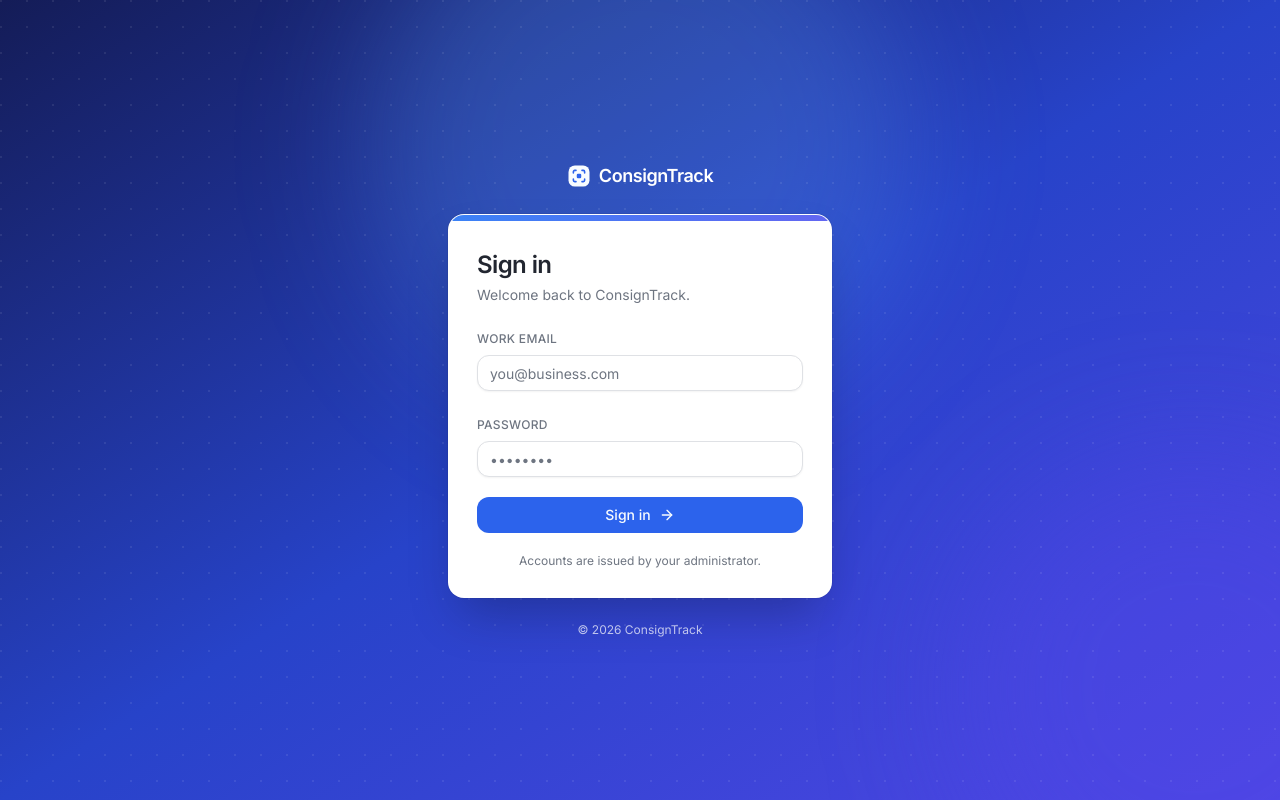
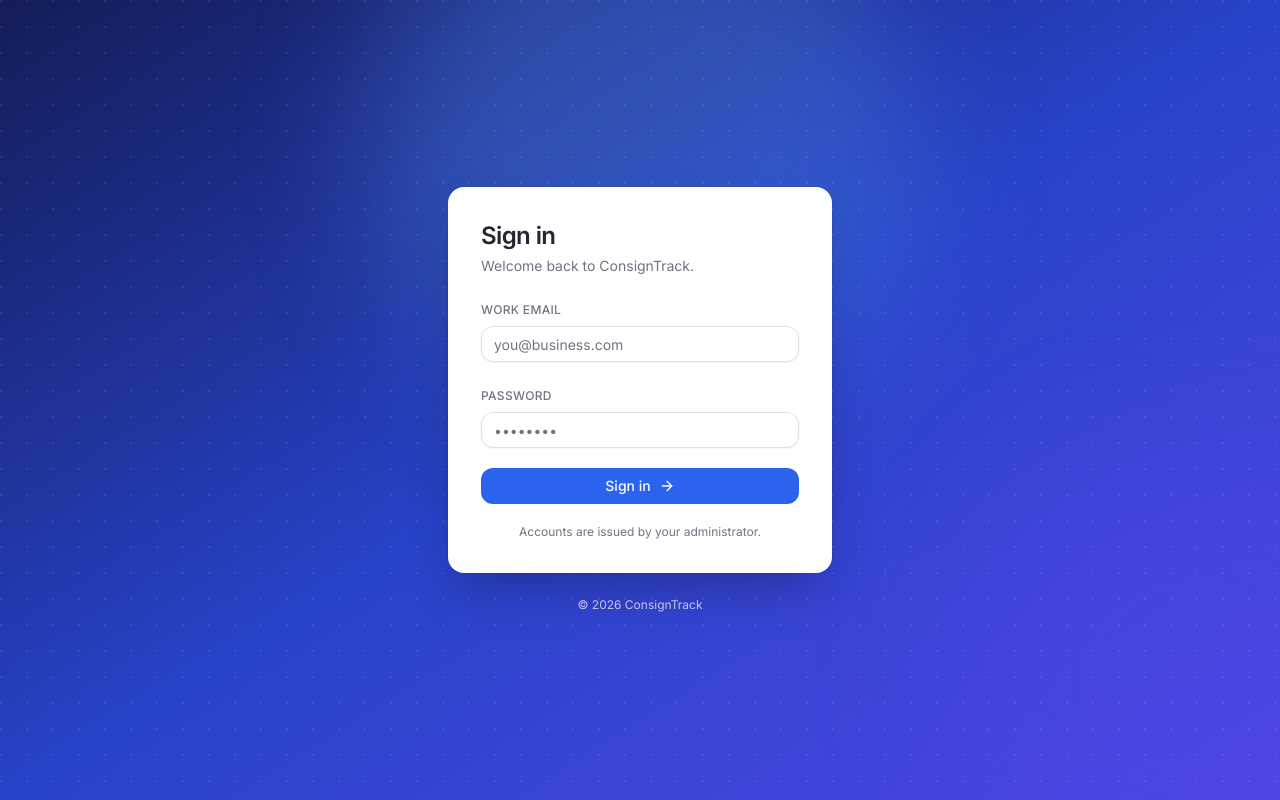
Before and after one commit to jaimevfb/consigntrack, a Next.js app: page /login in a window 1280 px wide. Built offline with nearby package versions, Linux system fonts and the light colour scheme.

Commit message:
chore(v2): sign-in — drop the top accent bar and the logo above the card

```diff
--- a/src/app/login/page.tsx
+++ b/src/app/login/page.tsx
@@ -7,7 +7,6 @@ import { createClient } from "@/lib/supabase/client";
 import { Button } from "@/components/ui/button";
 import { Input } from "@/components/ui/input";
 import { Label } from "@/components/ui/label";
-import { Wordmark } from "@/components/brand";
 
 export default function AuthPage() {
   return (
@@ -19,12 +18,8 @@ export default function AuthPage() {
       <div aria-hidden className="absolute inset-0 opacity-[0.08]" style={{ backgroundImage: "radial-gradient(circle at 1px 1px, #ffffff 1px, transparent 0)", backgroundSize: "26px 26px" }} />
 
       <div className="relative z-10 w-full max-w-sm">
-        <div className="mb-6 flex justify-center">
-          <Wordmark inverted className="text-white [&_span]:text-white" />
-        </div>
         <div className="force-light overflow-hidden rounded-2xl border border-white/15 bg-card shadow-2xl ring-1 ring-black/5">
-          <div aria-hidden className="h-1.5 bg-gradient-to-r from-[#3B82F6] to-[#6366F1]" />
-          <div className="p-6 sm:p-7">
+          <div className="p-7 sm:p-8">
             <LoginForm />
           </div>
         </div>
```
